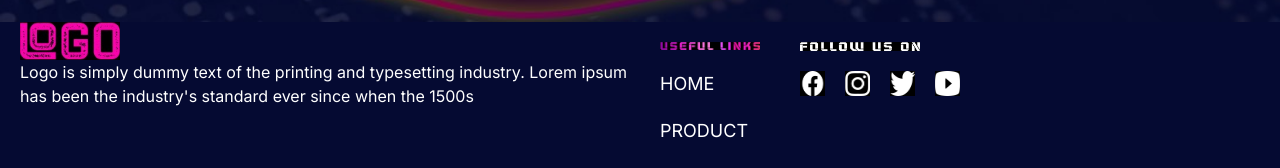
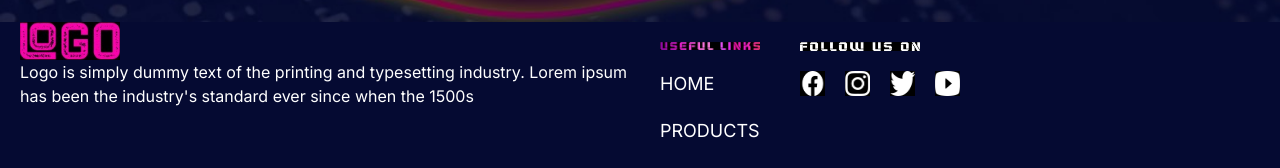
Before and after one commit to RaoHarkesh/gamemanoAssignment, a Next.js app: page / in a window 1280 px wide. Shown: the part 771-939 px from the top of the page. Built offline with nearby package versions, Linux system fonts and the light colour scheme; no server answers.

Commit message:
links added in footer

```diff
--- a/src/Screens/ProductDetails/index.tsx
+++ b/src/Screens/ProductDetails/index.tsx
@@ -25,7 +25,7 @@
         <h1 className={styles.productHeadline}>{productDetails.brand}</h1>
         <ProductDetailCard productDetails={productDetails} />
         <div className={styles.carouselWrapper}></div>
-        <Carousel count={productDetails.images.length || 0}>
+        <Carousel count={productDetails.images?.length || 0}>
           <>
             {productDetails.images.map((ele) => (
               <div key={ele} className={styles.gridUnit}>
--- a/src/components/Footer/index.tsx
+++ b/src/components/Footer/index.tsx
@@ -1,3 +1,4 @@
+import Link from "next/link";
 import styles from "./styles.module.css";
 
 const Footer = () => {
@@ -17,8 +18,12 @@
           <div className={styles.footerRight}>
             <div className={styles.footerCol}>
               <img className={styles.footerlogo} src="/usefull-links.jpg" />
-              <span className={styles.links}>Home</span>
-              <span className={styles.links}>Product</span>
+              <Link href={"/"}>
+                <span className={styles.links}>Home</span>
+              </Link>
+              <Link href={"/products"}>
+                <span className={styles.links}>Products</span>
+              </Link>
               <span className={styles.links}>Contact</span>
               <span className={styles.links}>About US</span>
             </div>
```
